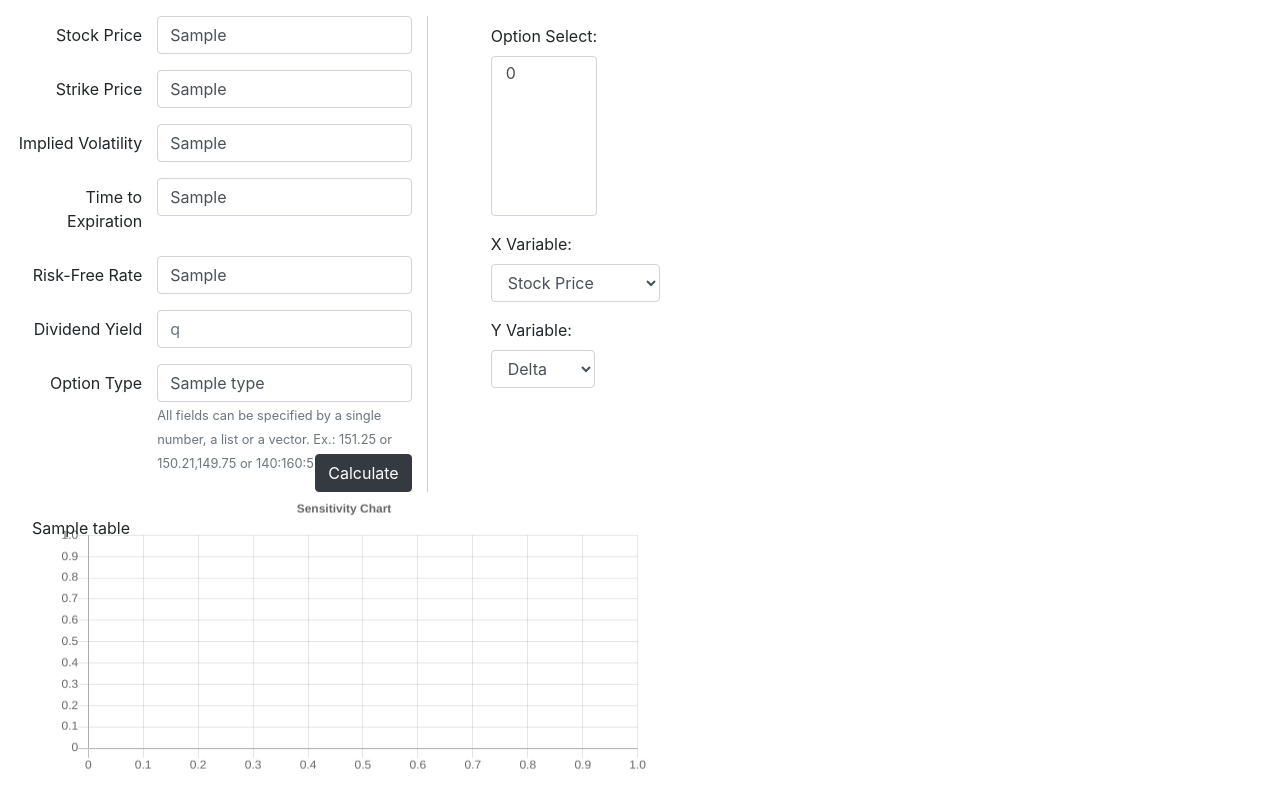
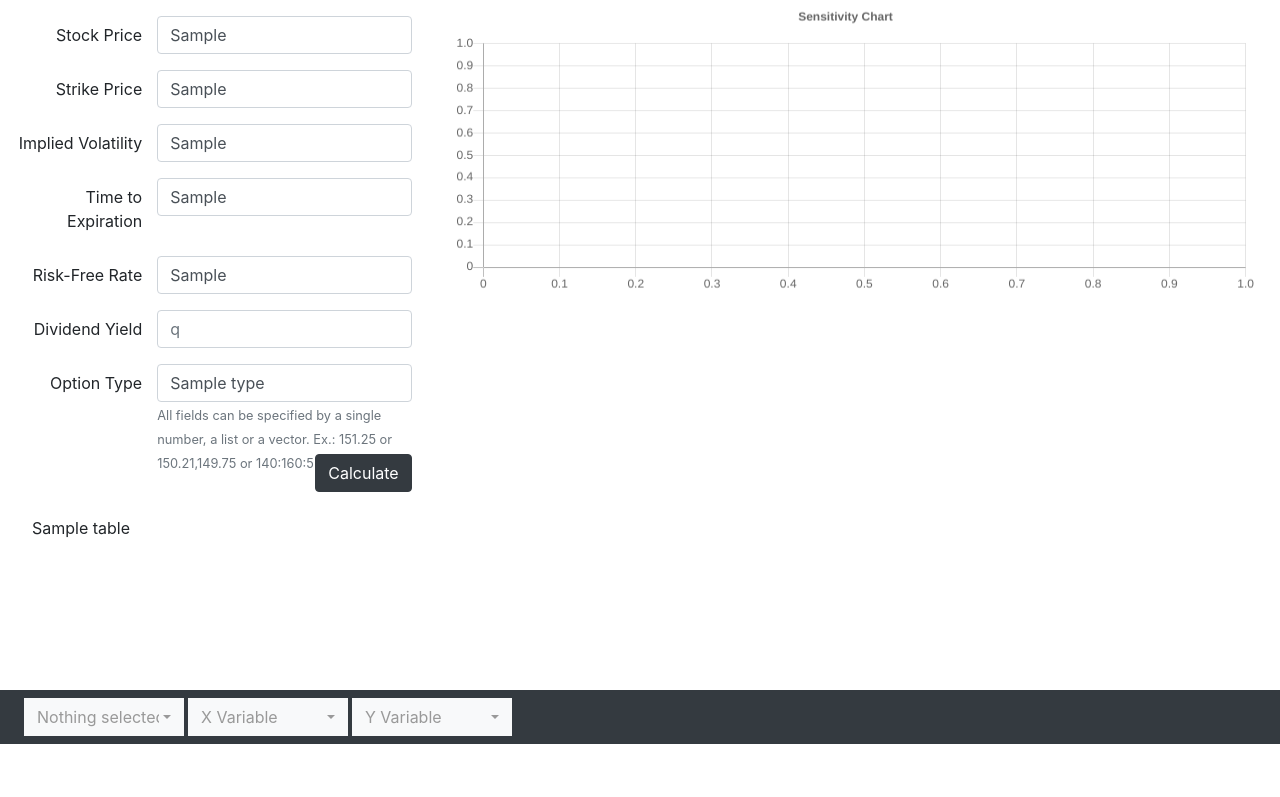
Before and after one commit to zQuantz/CGWeb, a Flask app: template templates/calculators.html in a window 1280 px wide. Shown: the part 56-853 px from the top of the page. After the commit the page ends 800 px from the top, so only its background shows below. Run offline with Flask 2, Linux system fonts and the light colour scheme; the template is opened without the code that fills it: most values are stand-ins (such as "Sample title", 1, 10 or a date in 2020); parts of the project's set-up code (start-up, migrations or seed data) failed here and were passed over; some libraries are stand-ins or nearby versions.

Commit message:
added params to navbar instead of mid-screen

```diff
--- a/static/css/calculators/calculators.css
+++ b/static/css/calculators/calculators.css
@@ -28,3 +28,13 @@
 	border: 0;
 	top: 0;
 }
+
+.chartParam + button {
+	width: 10rem !important;
+	border-radius: 0px;
+}
+
+.dropdown.bootstrap-select.chartParam {
+	margin-left: 0.5rem;
+	margin-right: -4rem;
+}
--- a/static/js/calculators/calculators.js
+++ b/static/js/calculators/calculators.js
@@ -28,9 +28,9 @@ var colors = [
 
 function init(greeks){
 
-	option_dropdown = document.getElementById("optionSelect");
-	xvar_dropdown = document.getElementById("xSelect");
-	yvar_dropdown = document.getElementById("ySelect");
+	option_dropdown = $("#optionSelect");
+	xvar_dropdown = $("#xSelect");
+	yvar_dropdown = $("#ySelect");
 
 	n_increments = greeks['n_increments'];
 	n_options = greeks['n_options'];
@@ -39,9 +39,9 @@ function init(greeks){
 
 	initChart();
 
-	option_dropdown.addEventListener("change", updateChart);
-	xvar_dropdown.addEventListener("change", updateChart);
-	yvar_dropdown.addEventListener("change", updateChart);
+	option_dropdown.change(updateChart);
+	xvar_dropdown.change(updateChart);
+	yvar_dropdown.change(updateChart);
 
 	updateChart();
 
@@ -135,9 +135,9 @@ function initChart(){
 
 function updateChart(){
 
-	let oids = $("#optionSelect").val();
-	let xvar = xvar_dropdown.value;
-	let yvar = yvar_dropdown.value;
+	let oids = option_dropdown.val();
+	let xvar = xvar_dropdown.val();
+	let yvar = yvar_dropdown.val();
 
 	sensitivityChart.data.datasets = [];
 
--- a/templates/calculators.html
+++ b/templates/calculators.html
@@ -21,6 +21,11 @@
 	<link rel="stylesheet" type="text/css" href="https://cdnjs.cloudflare.com/ajax/libs/Chart.js/2.9.3/Chart.min.css">
 	<script src="https://cdnjs.cloudflare.com/ajax/libs/Chart.js/2.9.3/Chart.min.js"></script>
 	<!-- Chart.js End -->
+
+	<!-- Bootstrap Select -->
+	<link rel="stylesheet" href="https://cdn.jsdelivr.net/npm/bootstrap-select@1.13.14/dist/css/bootstrap-select.min.css">
+	<script src="https://cdn.jsdelivr.net/npm/bootstrap-select@1.13.14/dist/js/bootstrap-select.min.js"></script>
+	<!-- Bootstrap Select End -->
 
 	<!-- Custom -->
 	<link rel="stylesheet" type="text/css" href="/static/css/calculators/calculators.css">
@@ -144,84 +149,8 @@
 			</div>
 			<!-- Input Form Container End -->
 
-			{% if greeks %}
-
-				<!-- Chart Form -->
-				<div class="col-lg-1" style="min-width: 15.5rem; border-left: 1px solid rgba(0, 0, 0, 0.2); margin-top: 1rem;">
-
-					<form style="margin-left: 3rem; margin-top: 0.5rem">
-
-						<div class="container-fluid">
-
-							<div class="row">
-
-								<div class="form-group" style="height: 12rem">
-									<label for="optionSelect">Option Select:</label>
-									<select class="form-control" id="optionSelect" name="optionVariable" style="height: 10rem" multiple>
-										{% if greeks %}
-											{% for i in range(greeks.n_options) %}
-												<option>{{i}}</option>
-											{% endfor %}
-										{% endif %}
-									</select>
-								</div>
-
-							</div>
-
-							<div class="row">
-
-								<div class="form-group">
-									<label for="xSelect">X Variable:</label>
-									<select class="form-control" id="xSelect" name="xVariable">
-										<option value="0">Stock Price</option>
-										<option value="1">Strike Price</option>
-										<option value="2">Implied Volatility</option>
-										<option value="3">Time to Expiry</option>
-										<option value="4">Rate</option>
-										<option value="5">Dividend Yield</option>
-									</select>
-								</div>
-
-							</div>
-
-							<div class="row">
-
-								<div class="form-group">
-
-									<label for="ySelect">Y Variable:</label>
-									<select class="form-control" id="ySelect" name="yVariable">
-
-										<option value="7">Delta</option>
-										<option value="8">Gamma</option>
-										<option value="9">Theta</option>
-										<option value="10">Vega</option>
-										<option value="11">Rho</option>
-										<option value="12">Vanna</option>
-										<option value="13">Vomma</option>
-										<option value="14">Charm</option>
-										<option value="15">Veta</option>
-										<option value="16">Speed</option>
-										<option value="17">Zomma</option>
-										<option value="18">Color</option>
-										<option value="19">Ultima</option>
-
-									</select>
-
-								</div>
-
-							</div>
-
-						</div>
-
-					</form>
-
-				</div>
-				<!-- Chart Form End -->
-
-			{% endif %}
-
-			<div class="col-lg-6">
-				<canvas id="sensitivityChart" width="2" height="1" style="position: absolute; margin-left: 1.5rem; padding-bottom: 0.5rem;"></canvas>
+			<div class="col-lg-8">
+				<canvas id="sensitivityChart" width="13" height="5" style="position: absolute; margin-left: -0.5rem; padding-bottom: 0.5rem;"></canvas>
 			</div>
 
 		</div>
@@ -232,7 +161,7 @@
 
 			<div class="col-lg-12" style="padding-right: 0rem; padding-left: 0rem;">
 				{% if greeks %}
-					{{greeks['table']|safe}}
+				{{greeks['table']|safe}}
 				{% endif %}
 			</div>
 
@@ -241,6 +170,52 @@
 
 	</div>
 	<!-- Main Container End -->
+
+	<!-- Lower Navbar -->
+	<nav class="navbar fixed-bottom navbar-expand-lg navbar-dark bg-dark">
+
+		<select class="selectpicker chartParam" id="optionSelect" multiple data-style="btn-light">
+			<option disabled>Options</option>
+			{% if greeks %}
+				{% for i in range(greeks.n_options) %}
+					<option>{{i}}</option>
+				{% endfor %}
+			{% endif %}
+		</select>
+
+		<select class="selectpicker chartParam" id="xSelect" data-style="btn-light">
+
+			<option value="" selected disabled>X Variable</option>
+			<option value="0">Stock Price</option>
+			<option value="1">Strike Price</option>
+			<option value="2">Implied Volatility</option>
+			<option value="3">Time to Expiry</option>
+			<option value="4">Rate</option>
+			<option value="5">Dividend Yield</option>
+
+		</select>
+
+		<select class="selectpicker chartParam" id="ySelect" data-style="btn-light">
+
+			<option value="" selected disabled>Y Variable</option>
+			<option value="7">Delta</option>
+			<option value="8">Gamma</option>
+			<option value="9">Theta</option>
+			<option value="10">Vega</option>
+			<option value="11">Rho</option>
+			<option value="12">Vanna</option>
+			<option value="13">Vomma</option>
+			<option value="14">Charm</option>
+			<option value="15">Veta</option>
+			<option value="16">Speed</option>
+			<option value="17">Zomma</option>
+			<option value="18">Color</option>
+			<option value="19">Ultima</option>
+
+		</select>
+
+	</nav>
+	<!-- Lower Navbar End -->
 
 	<script type="text/javascript">
 
```
